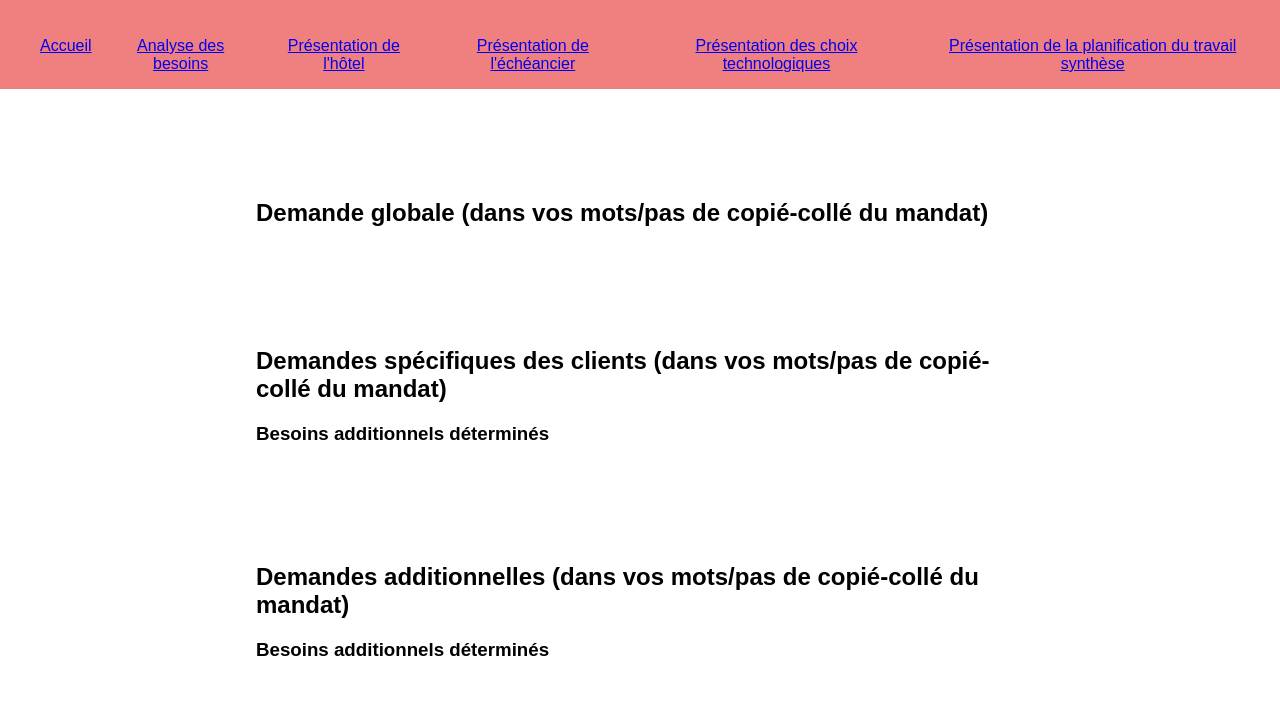
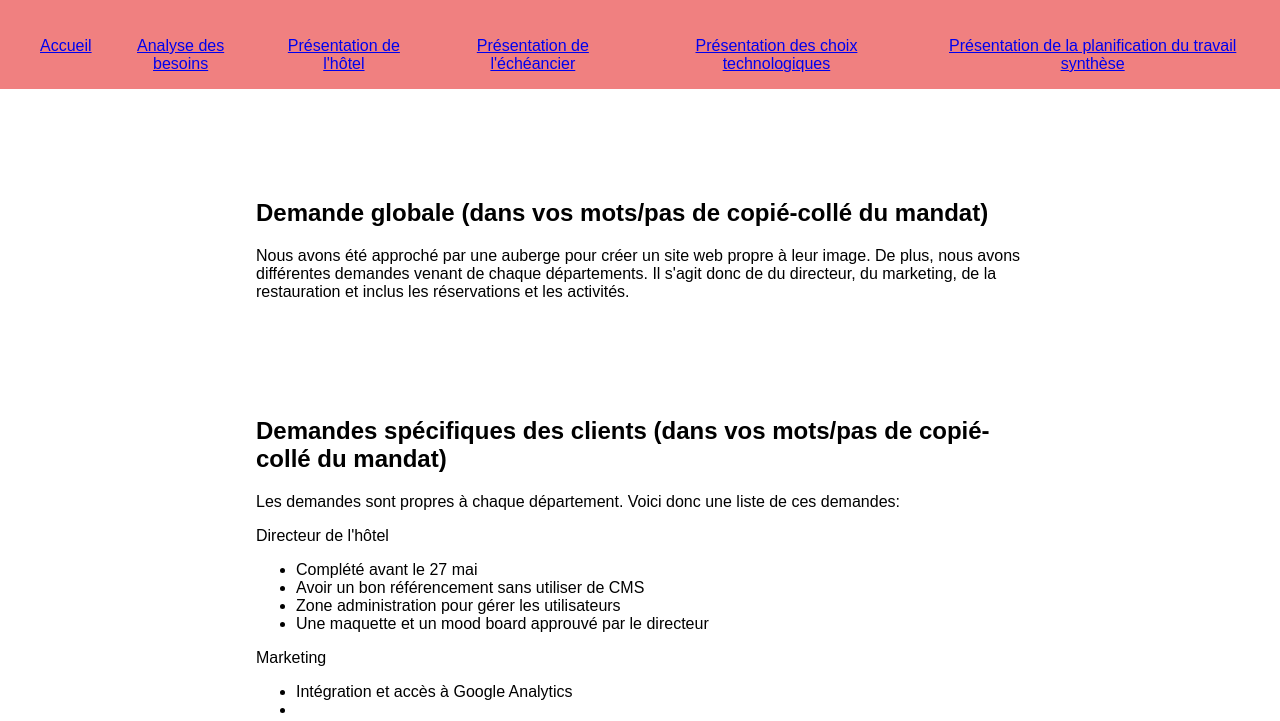
Before and after one commit to Snowhite27/synthese_auberge, a plain HTML site: page besoins.html in a window 1280 px wide. Shown: the part 79-800 px from the top of the page. Drawn offline with Linux system fonts and the light colour scheme.

Commit message:
Modification besoin.html
Ajout:
- Demande globale
- Demandes pour chaque clients (Directeur & Marketing)

```diff
--- a/besoins.html
+++ b/besoins.html
@@ -24,9 +24,25 @@
     <main>
         <section>
             <h2>Demande globale (dans vos mots/pas de copié-collé du mandat)</h2>
+            <p>Nous avons été approché par une auberge pour créer un site web propre à leur image. De plus, nous avons différentes demandes venant de chaque départements. Il s'agit donc de du directeur, du marketing, de la restauration et inclus les réservations et les activités.</p>
         </section>
         <section>
             <h2>Demandes spécifiques des clients (dans vos mots/pas de copié-collé du mandat)</h2>
+            <p>Les demandes sont propres à chaque département. Voici donc une liste de ces demandes:</p>
+
+            <p>Directeur de l'hôtel</p>
+            <ul>
+                <li>Complété avant le 27 mai</li>
+                <li>Avoir un bon référencement sans utiliser de CMS</li>
+                <li>Zone administration pour gérer les utilisateurs</li>
+                <li>Une maquette et un mood board approuvé par le directeur</li>
+            </ul>
+
+            <p>Marketing</p>
+            <ul>
+                <li>Intégration et accès à Google Analytics</li>
+                <li></li>
+            </ul>
             <h3>Besoins additionnels déterminés</h3>
         </section>
         <section>
```
